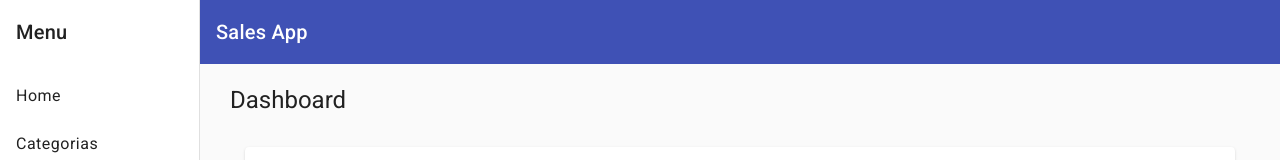
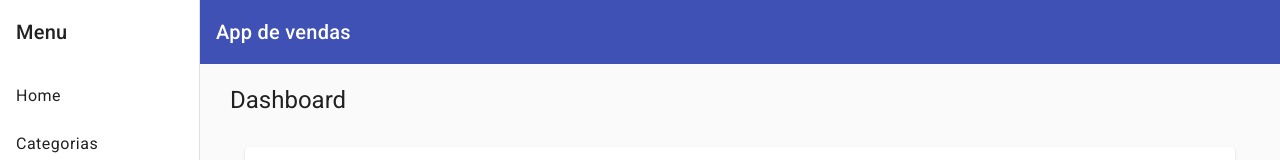
Before and after one commit to gabrielbigliardi/sales-app, an Angular app: page / in a window 1280 px wide. Shown: the top 160 px of the page. Built offline with nearby package versions, Linux system fonts and the light colour scheme.

Commit message:
testing new machine

```diff
--- a/angular.json
+++ b/angular.json
@@ -107,5 +107,8 @@
         }
       }
     }
+  },
+  "cli": {
+    "analytics": false
   }
 }
--- a/src/app/home/home.component.html
+++ b/src/app/home/home.component.html
@@ -13,7 +13,7 @@
         <mat-icon aria-label="Side nav toggle icon">menu</mat-icon>
       </button>
       }
-      <span>Sales App</span>
+      <span>App de vendas</span>
     </mat-toolbar>
     <div class="m-10">
       <router-outlet></router-outlet>
```
